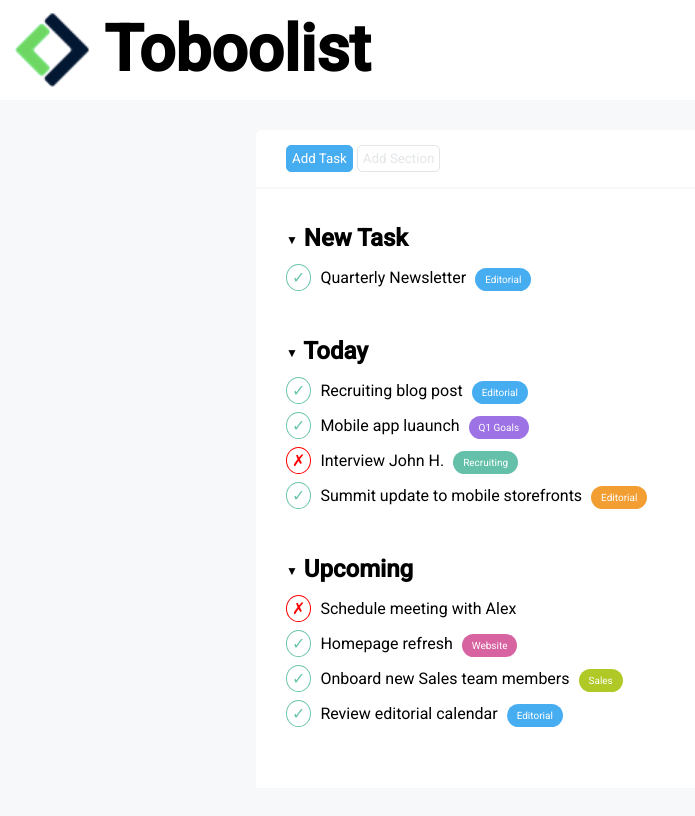
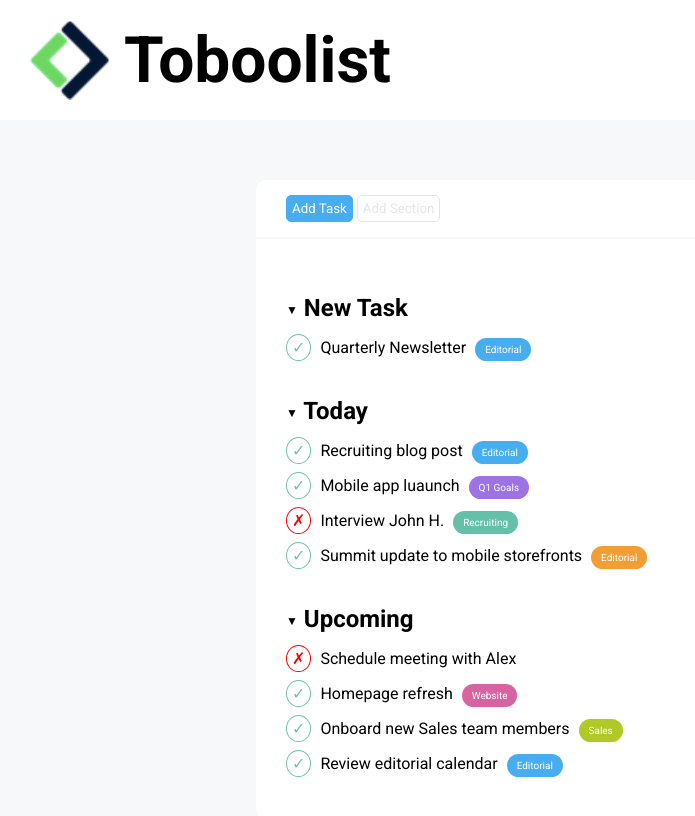
Before and after one commit to AnTosi/html-css-toboolist, a plain HTML site: page index.html in a window 1280 px wide. Shown: the whole page, without its empty margins (0-695 px from the left). Drawn offline with Linux system fonts and the light colour scheme.

Commit message:
Sistemati padding

```diff
--- a/index.html
+++ b/index.html
@@ -10,6 +10,9 @@
     <link rel="preconnect" href="https://fonts.gstatic.com" crossorigin>
     <link href="https://fonts.googleapis.com/css2?family=Roboto:wght@500&display=swap" rel="stylesheet">
     <link href="https://fonts.googleapis.com/css2?family=Roboto:wght@400&display=swap" rel="stylesheet">
+    <link rel="preconnect" href="https://fonts.googleapis.com">
+    <link rel="preconnect" href="https://fonts.gstatic.com" crossorigin>
+    <link href="https://fonts.googleapis.com/css2?family=Roboto:wght@400;700&display=swap" rel="stylesheet">
 </head>
 <body>
     <!-- header pagina -->
@@ -70,7 +73,6 @@
 
 
 
-
             </div>
         </div>
     </section>
--- a/style/style.css
+++ b/style/style.css
@@ -6,20 +6,20 @@
 }
 
 header {
-    height: 100px;
-    padding-top: 12px;
-    padding-left: 15px;
-    padding-bottom: 12px;
+    height: 120px;
+    padding-top: 20px;
+    padding-left: 30px;
+    padding-bottom: 20px;
 }
 header img {
     vertical-align: middle;
-    width: 75px;
+    height: 80px;
 }
 
 header h1 {
     vertical-align: middle;
     font-size: 4rem;
-    font-weight: bold;
+    font-weight: 700;
     display: inline-block;
     margin-left: 10px;
     }
@@ -27,28 +27,34 @@ header h1 {
 #corpo {
     background-color: rgba(246,248,249,255);
     width: 100vw;
-    height: 100vh;
-    padding: 30px;
+    height: fit-content;
+    padding: 60px;
+    padding-bottom: 10px;
 }
 
 #contenitore {
     width: 60vw;
     margin: auto;
-    height: 600px;
 }
 
 .testata {
-    border-top-left-radius: 5px;
-    border-top-right-radius: 5px;
+    border-top-left-radius: 10px;
+    border-top-right-radius: 10px;
     margin-bottom: 2px;
 }
+
+.lista {
+    border-bottom-left-radius: 10px;
+    border-bottom-right-radius: 10px;
+}
+
 .whiteback {
     background-color: white;
     width: 60vw;
+    padding-left: 30px;
+    padding-right: 30px;
     padding-top: 15px;
-    padding-left: 30px;
     padding-bottom: 15px;
-    padding-right: 30px;
 }
 
 button {
@@ -76,7 +82,7 @@ button {
 
 h2 {
     margin-bottom: 10px;
-    margin-top: 20px;
+    margin-top: 40px;
 }
 .yesno {
     border-radius: 50%;
@@ -100,7 +106,8 @@ h2 {
 }
 
 ul {
-    margin-bottom: 50px;
+    margin-bottom: 30px;
+    margin-top: 10px;
 }
 li {
     list-style: none;
```
